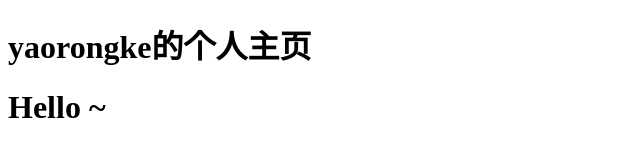
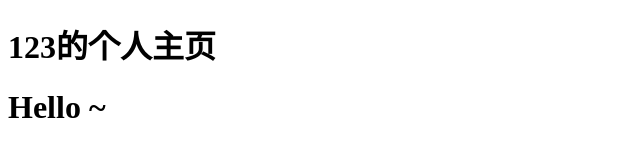
Before and after one commit to Mask2098/.github.io, a plain HTML site: page index.html in a window 1280 px wide. Shown: the whole page, without its empty margins (0-640 px from the left). Drawn offline with Linux system fonts and the light colour scheme.

Commit message:
Update index.html

```diff
--- a/index.html
+++ b/index.html
@@ -5,7 +5,7 @@
     <title>yaorongke</title>
 </head>
 <body>
-    <h1>yaorongke的个人主页</h1>
+    <h1>123的个人主页</h1>
     <h1>Hello ~</h1>
 </body>
 </html>
```
